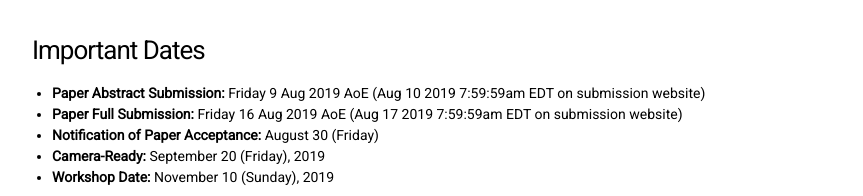
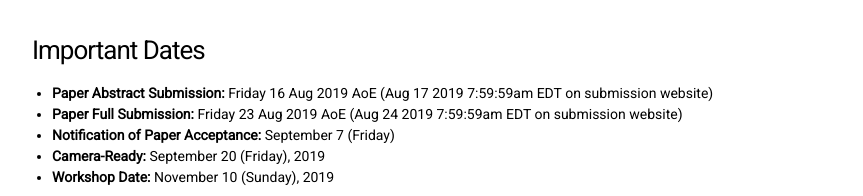
Before and after one commit to sensysml/sensysml.github.io, a plain HTML site: page index.html in a window 1280 px wide. Shown: the part 1036-1232 px from the top of the page, without its empty margins (208-1071 px from the left). Drawn offline with Linux system fonts and the light colour scheme.

Commit message:
updated dates

```diff
--- a/index.html
+++ b/index.html
@@ -88,9 +88,9 @@
 
  <h3 id="important-dates">Important Dates</h3>
  <ul>
-     <li> <b>Paper Abstract Submission:</b> Friday 9 Aug 2019 AoE (Aug 10 2019 7:59:59am EDT on submission website)</li>
-      <li> <b>Paper Full Submission:</b> Friday 16 Aug 2019 AoE (Aug 17 2019 7:59:59am EDT on submission website)</li>
-		<li> <b> Notification of Paper Acceptance:</b> August 30 (Friday)</li>
+     <li> <b>Paper Abstract Submission:</b> Friday 16 Aug 2019 AoE (Aug 17 2019 7:59:59am EDT on submission website)</li>
+      <li> <b>Paper Full Submission:</b> Friday 23 Aug 2019 AoE (Aug 24 2019 7:59:59am EDT on submission website)</li>
+		<li> <b> Notification of Paper Acceptance:</b> September 7 (Friday)</li>
         <li> <b>Camera-Ready:</b> September 20 (Friday), 2019 </li>
         <li> <b>Workshop Date:</b> November 10 (Sunday), 2019 </li>
          </ul>
```
